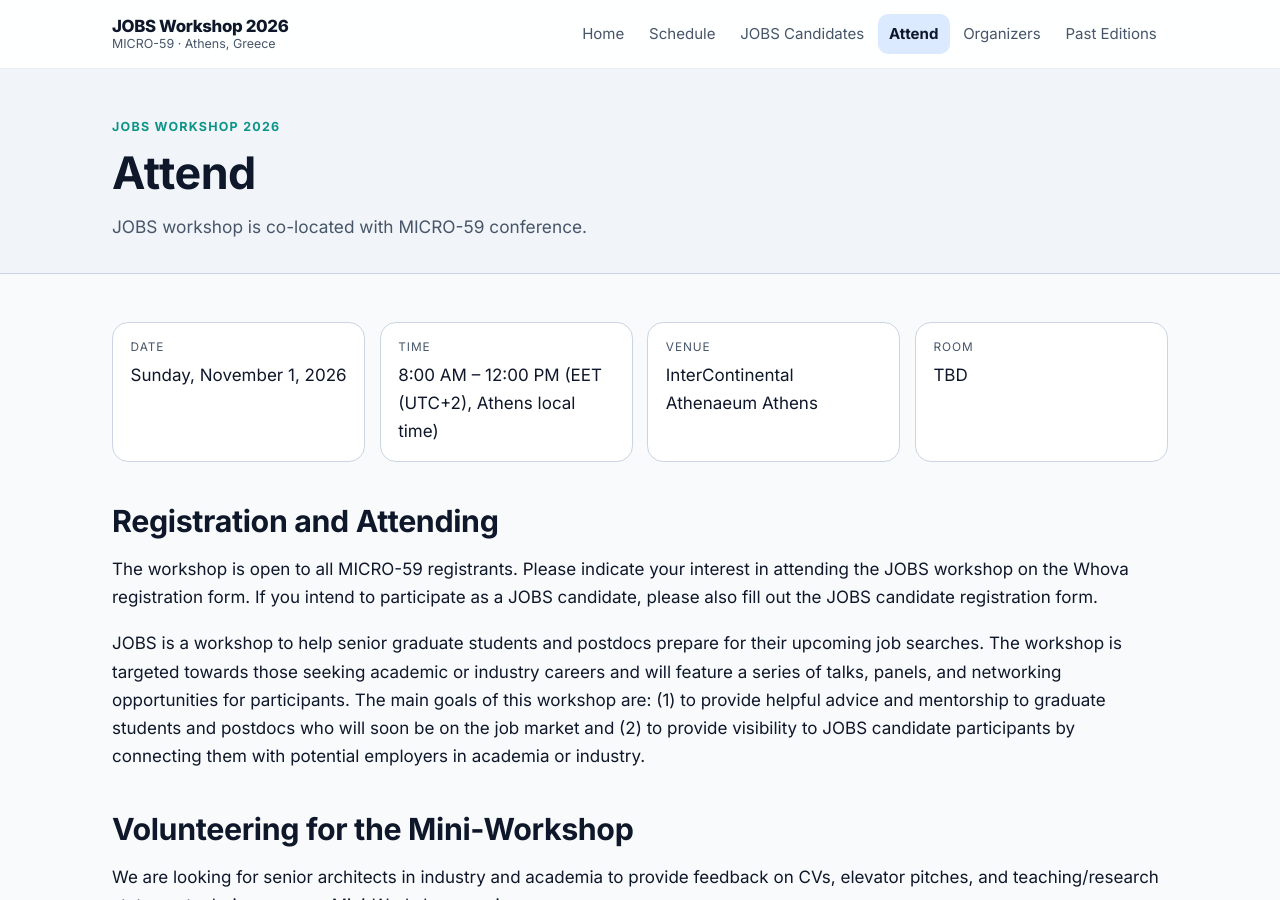
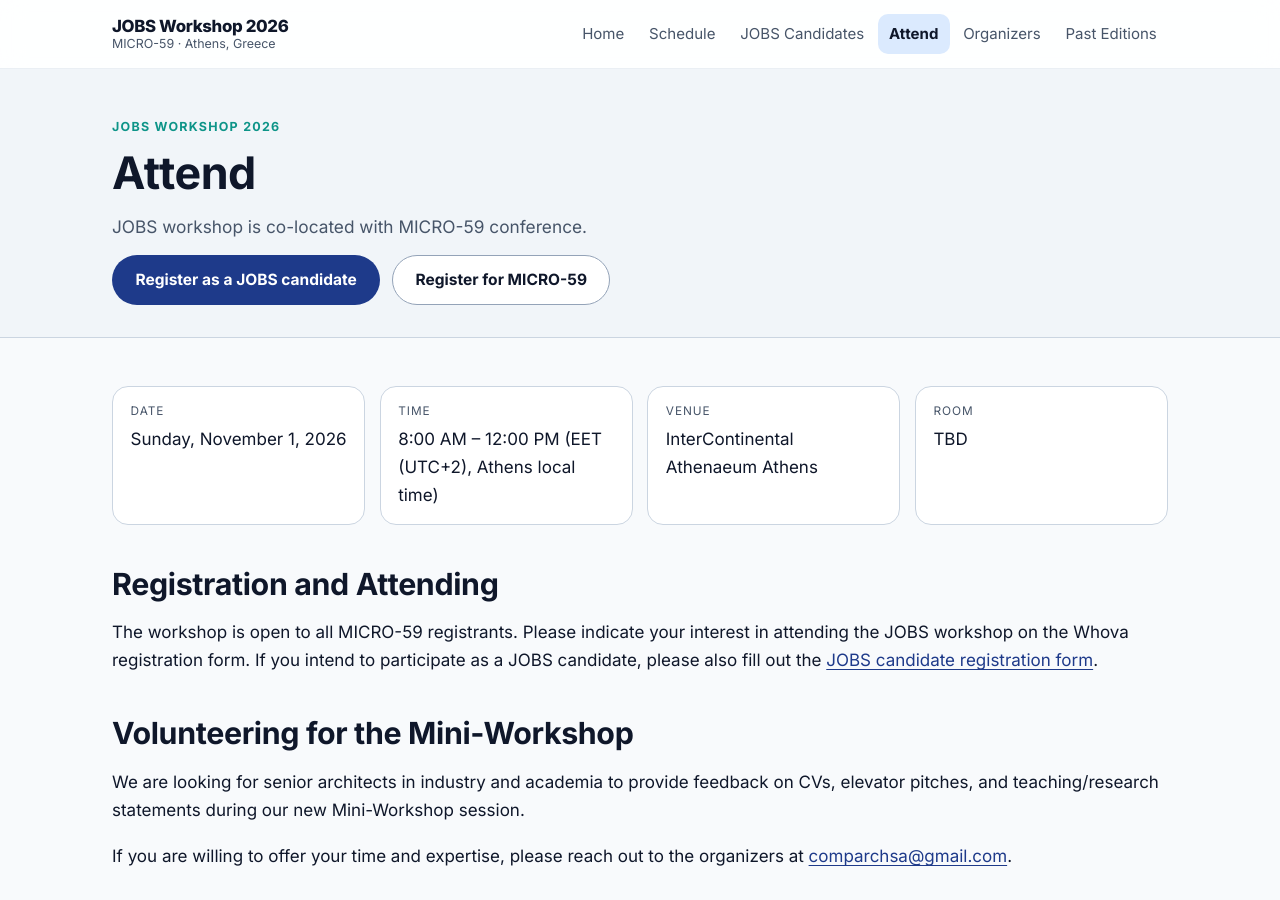
Before and after one commit to comparchsa/jobs-workshop.github.io, a Jekyll site: the page built from venue.md, in a window 1280 px wide and 900 px high. Built offline with Jekyll 4.4.1, drawn with Linux system fonts in a browser that asks for light colours.

Commit message:
Attend page: header register buttons and a link to the JOBS form
- venue.md opts into header_cta, so the register buttons sit under the
  page title as they do on JOBS Candidates
- "JOBS candidate registration form" links to w.submission.url rather
  than naming a form with no way to reach it
- schedule.yml: Panel 2 description wording

Co-Authored-By: Claude Opus 5 <noreply@anthropic.com>

```diff
--- a/_data/schedule.yml
+++ b/_data/schedule.yml
@@ -52,7 +52,7 @@
   kind: panel
   title: "Panel 2: Architecture Globally"
   description: >-
-    Professor & Industry professional panelists from all over the world share their perspectives.
+    Professors & Industry experts from all over the world share their perspectives.
   people:
     - name: TBD
       affiliation:
--- a/venue.md
+++ b/venue.md
@@ -19,9 +20,7 @@ permalink: /venue/
 
 ## Registration and Attending
 
-The workshop is open to all {{ w.conference_name }} registrants. Please indicate your interest in attending the JOBS workshop on the Whova registration form. If you intend to participate as a JOBS candidate, please also fill out the JOBS candidate registration form.
-
-JOBS is a workshop to help senior graduate students and postdocs prepare for their upcoming job searches. The workshop is targeted towards those seeking academic or industry careers and will feature a series of talks, panels, and networking opportunities for participants. The main goals of this workshop are: (1) to provide helpful advice and mentorship to graduate students and postdocs who will soon be on the job market and (2) to provide visibility to JOBS candidate participants by connecting them with potential employers in academia or industry.
+The workshop is open to all {{ w.conference_name }} registrants. Please indicate your interest in attending the JOBS workshop on the Whova registration form. If you intend to participate as a JOBS candidate, please also fill out the [JOBS candidate registration form]({{ w.submission.url }}).
 
 ## Volunteering for the Mini-Workshop
 
```
Also changed, not shown: other parts of venue.md (+1 -0 lines).
